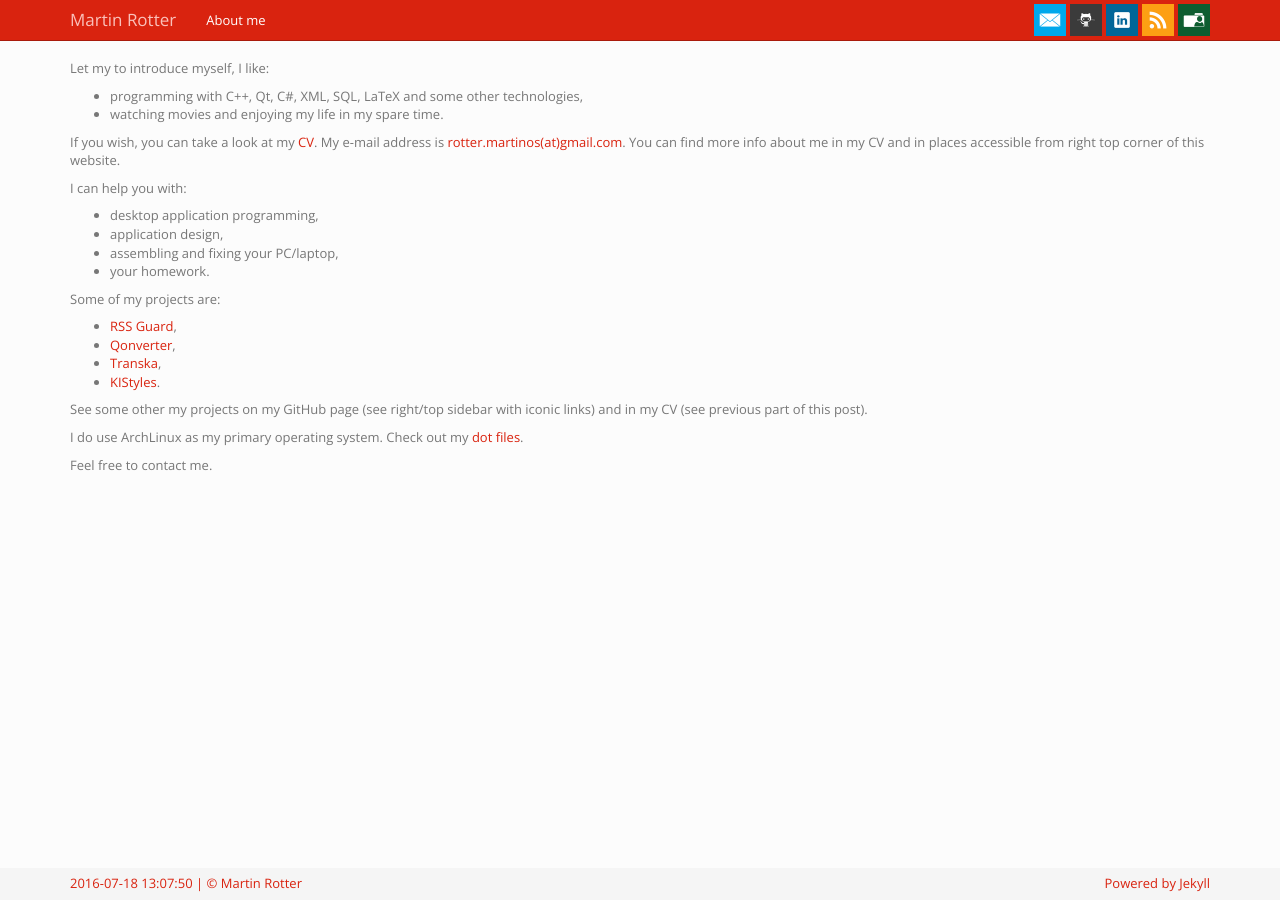
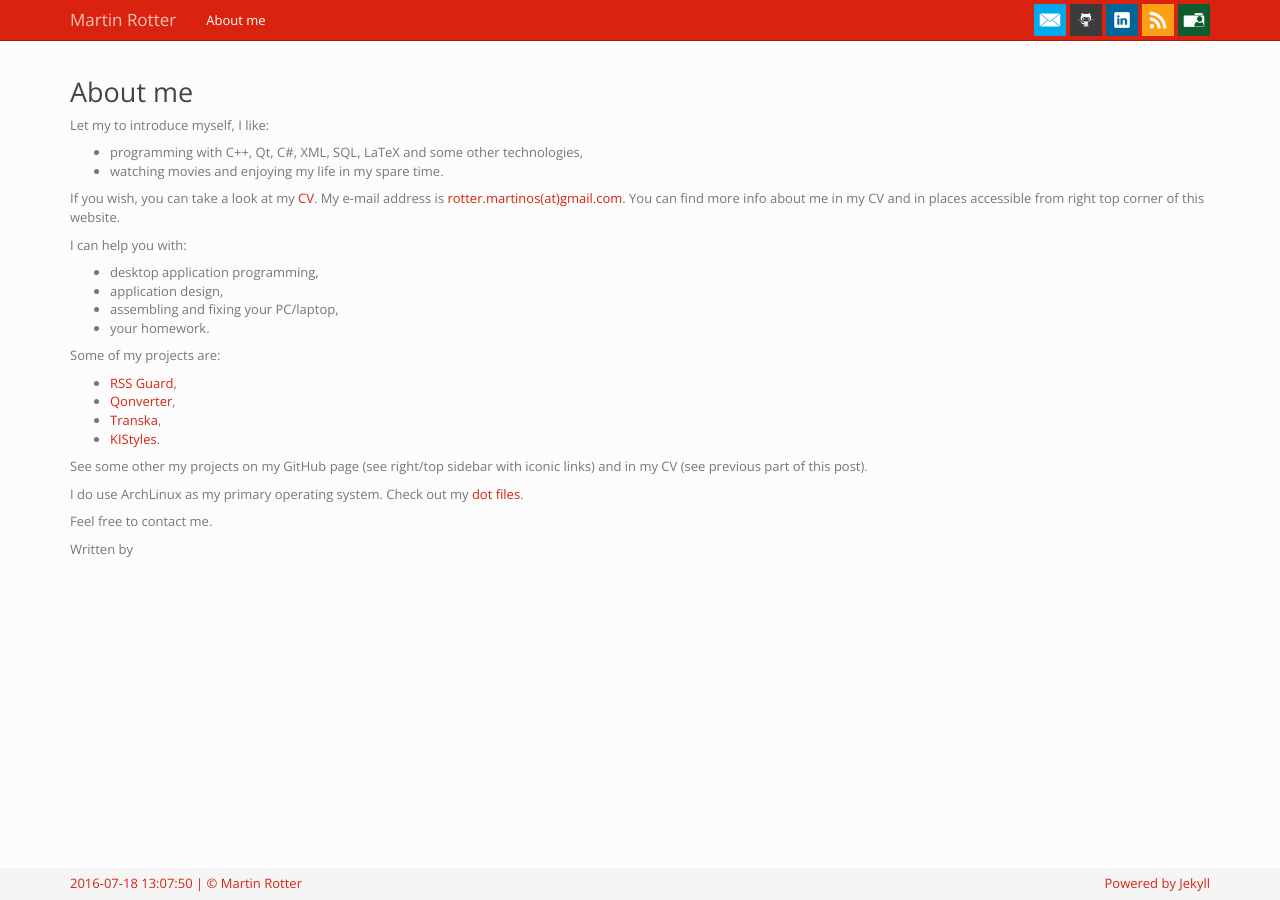
Before and after one commit to martinrotter/martinrotter.github.io, a Jekyll site: the page built from about/index.html, in a window 1280 px wide. Built offline with Jekyll 4.4.1, drawn with Linux system fonts in a browser that asks for light colours.

Commit message:
Added page layout.

```diff
--- /dev/null
+++ b/_layouts/page.html
@@ -0,0 +1,12 @@
+---
+layout: default
+---
+
+<h2>{{ page.title }}</h2>
+<p class="meta">{{ page.date | date: "%B %e, %Y %H:%M" }}</p>
+
+<div class="post">
+{{ content }}
+
+Written by {{ page.author }}
+</div>
--- a/about/index.html
+++ b/about/index.html
@@ -1,5 +1,5 @@
 ---
-layout: default
+layout: page
 title: About me
 permalink: /about/
 ---
```
